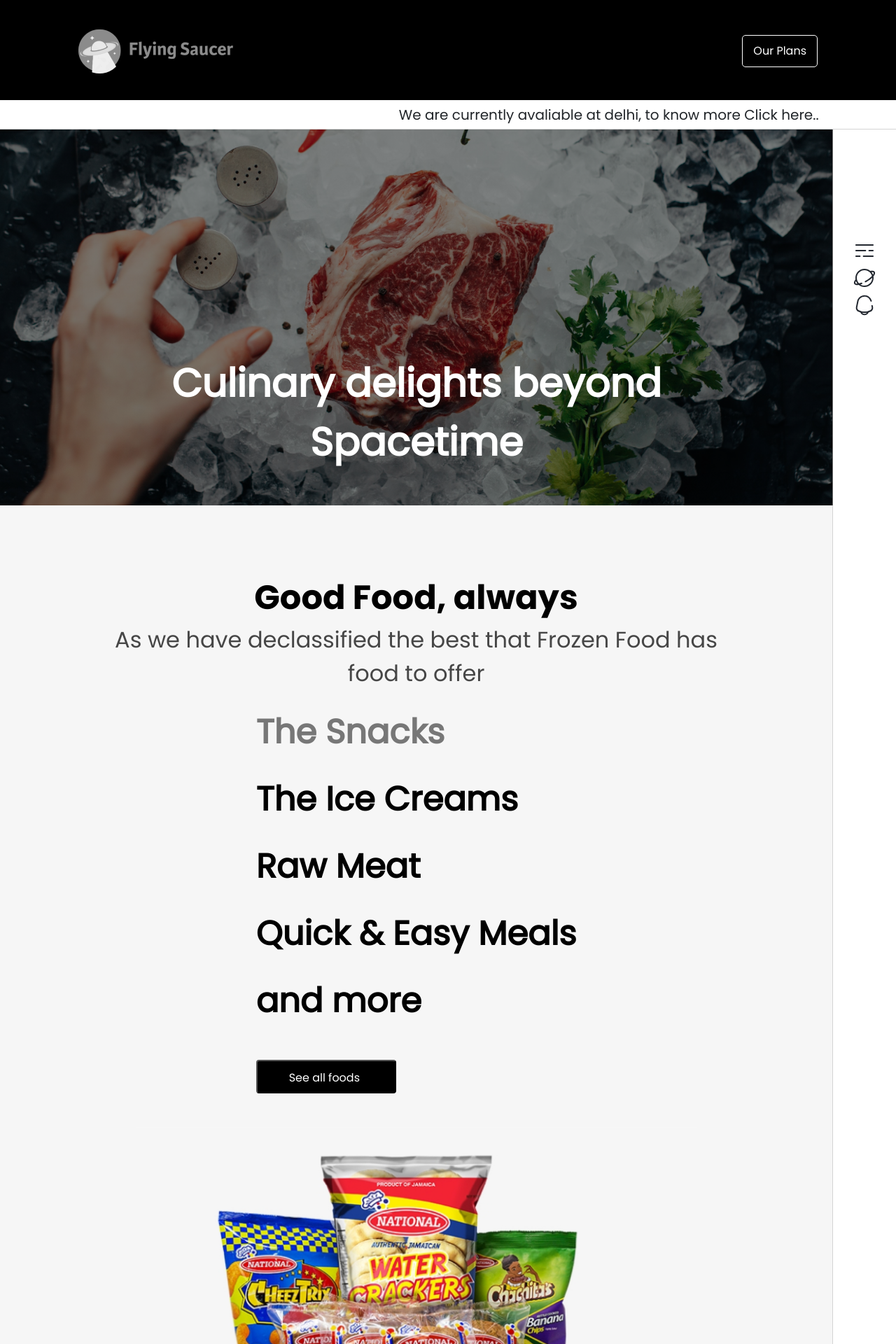
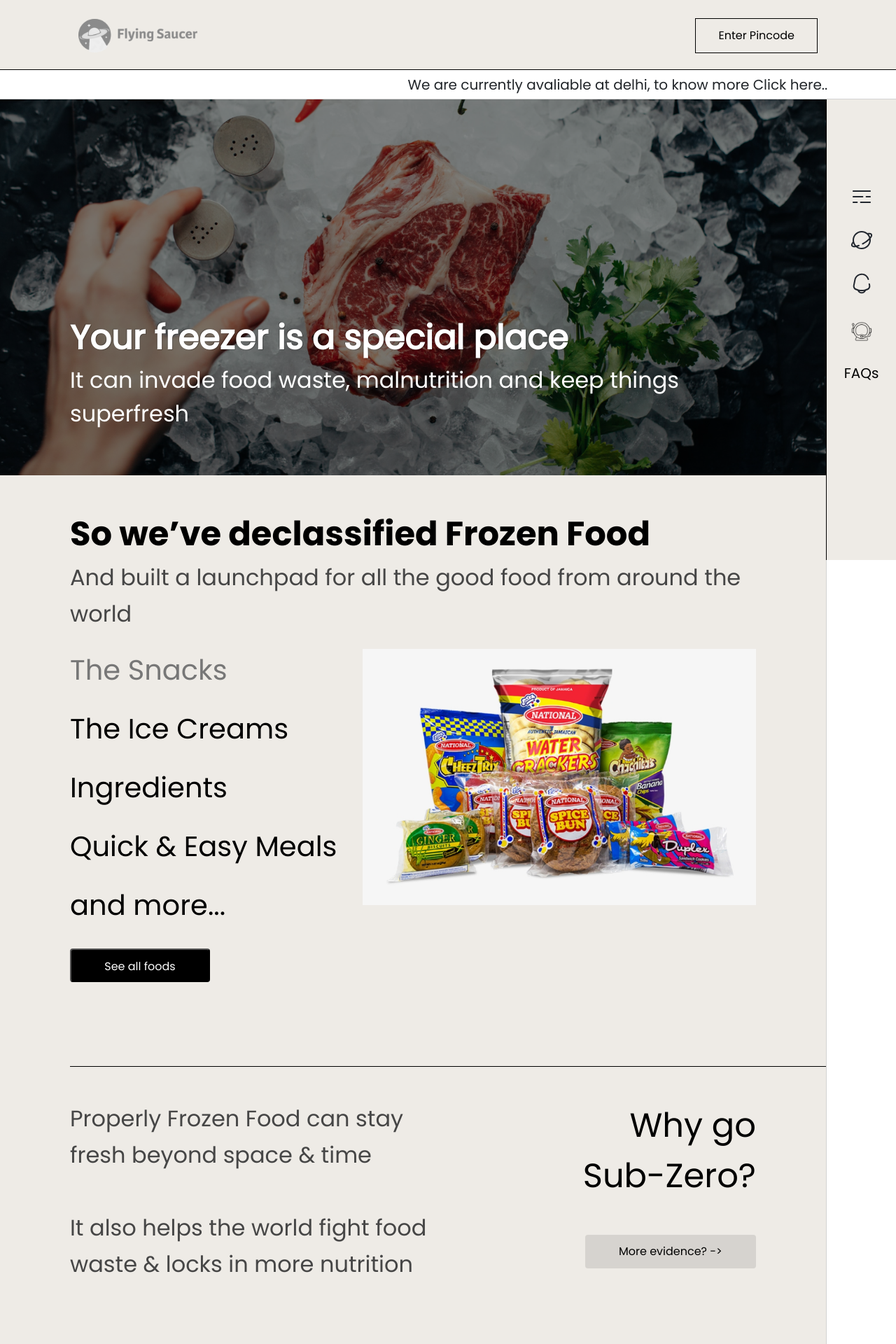
Before and after one commit to storebox1ca/flyingsaucer-frontend, a React (Create React App) app: page / in a window 1280 px wide. Shown: the top 1920 px of the page at 70% size. Built offline with nearby package versions, Linux system fonts and the light colour scheme; no server answers.

Commit message:
design ready

```diff
--- a/src/App.css
+++ b/src/App.css
@@ -1,5 +1,5 @@
 .App {
-  text-align: center;
+  text-align: left;
 }
 
 .App-logo {
@@ -50,18 +50,22 @@
   border-top: 0;
   overflow: hidden;
 }
+.minDiv-text
+{
+  padding: 0 100px 0 100px;
+}
 @media screen and (max-width: 575px)
 {
   .MinDiv
   {
-    max-width: 100%;
+    margin-right: 0;
   }
 }
 @media (min-width: 576px)
 {
   .MinDiv
   {
-    max-width: calc(100% - 90px);
+    margin-right: 99px;
   }
 }
 
@@ -103,7 +107,7 @@ ul.footer-links li
 ul.footer-links a
 {
   font-size: 24px;
-  color: white;
+  color: #000000;
   text-decoration: none;
 }
 ul.footer-links a:hover
@@ -199,16 +203,27 @@ ul.footer-links a:hover
   width: 32px;
   height: 32px;
 }
-.svg-line
-{
-  width: 175px;
-  height: 3px;
-}
 .svg-icon-min:hover
 {
   width: 35px;
   height: 35px;
   filter: invert(27%) sepia(51%) saturate(2878%) hue-rotate(346deg) brightness(104%) contrast(97%);
+}
+.svg-icon-mid
+{
+  width: 45px;
+  height: 45px;
+}
+.svg-icon-mid:hover
+{
+  width: 48px;
+  height: 48px;
+  filter: invert(27%) sepia(51%) saturate(2878%) hue-rotate(346deg) brightness(104%) contrast(97%);
+}
+.svg-line
+{
+  width: 175px;
+  height: 3px;
 }
 .svg-line:hover
 {
@@ -239,6 +254,10 @@ ul.footer-links a:hover
 .svg-icon-notification
 {
   background-image: url('../public/svgs/notification.svg');
+}
+.svg-icon-aqua
+{
+  background-image: url('../public/svgs/image-6@2x.png');
 }
 .svg-icon-chevrons-right
 {
@@ -283,40 +302,46 @@ ul.footer-links a:hover
   width: 288px;
   height: 260px;
 }
-.SectionOneOverlay
+.SectionOneTextBox
 {
-  position: absolute;
-  min-Height: 250px;
-  max-height: 950px;
-  height: calc(100vw / 2.21);
-  background: linear-gradient(180deg, rgba(0, 0, 0, 0.48) 0%, rgba(0, 0, 0, 0.5) 100%);
+  height: 100%;
+  min-Height: calc(100vw / 2.21);
 }
 .SectionOneText
 {
-  font-weight: 600;
-  text-align: center;
+  font-weight: 800;
+  text-align: left;
   color: #FFFFFF;
+  font-size: 48px;
+  text-shadow: 1px 1px rgba(0, 0, 0, 0.25), -1px -1px rgba(0, 0, 0, 0.25);
+}
+.SectionOneOverlay
+{
+  position: relative;
+  height: 100%;
+  min-height: calc(100vw / 2.21);
+  background: linear-gradient(180deg, rgba(0, 0, 0, 0.48) 0%, rgba(0, 0, 0, 0.5) 100%);
 }
 @media screen and (max-width: 575px)
 {
   .SectionOneOverlay
   {
-    min-width: 100%;
+    width: 100%;
   }
 }
 @media (min-width: 576px)
 {
   .SectionOneOverlay
   {
-    min-width: calc(100% - 90px);
+    width: calc(100vw - 100px);
   }
 }
 @media screen and (max-width: 799px)
 {
-  .SectionOneText
+  /* .SectionOneText
   {
     font-size: 36px;
-  }
+  }  */
   .SectionTwoImage
   {
     min-height: 300px;
@@ -329,10 +354,10 @@ ul.footer-links a:hover
 }
 @media (min-width: 800px)
 {
-  .SectionOneText
+  /* .SectionOneText
   {
     font-size: 56px;
-  }
+  } */
   .SectionTwoImage
   {
     min-height: 534px;
@@ -344,7 +369,7 @@ ul.footer-links a:hover
   }
   .HeaderDiv
   {
-    padding: 40px 100px;
+    padding: 16px 100px;
   }
   .FooterDiv
   {
--- a/src/components/pages/Home.js
+++ b/src/components/pages/Home.js
@@ -1,5 +1,6 @@
 import React, { useEffect, useState } from "react";
 import styled from "styled-components";
+import { MinDivBorder } from "../partials/Sections";
 
 import Header, { Footer, Navbar } from "../partials/Theme";
 
@@ -40,49 +41,68 @@ const Home = () => {
                 </p> */}
             </SectionOneStripe>
 
-            <div className="MinDiv">
+            <div className="MinDiv" style={{backgroundColor: '#EEEBE6'}}>
 
                 {/* Section One */}
                 <SectionOne>
-                    <div className="SectionOneOverlay d-flex justify-content-center">
-                        <div className="mt-auto mb-3 mb-sm-5 SectionOneText">
-                            Culinary delights beyond<br />Spacetime
+                    <div className="SectionOneOverlay">
+                        <div className="d-flex align-items-end SectionOneTextBox">
+                            <div className="my-5 my-md-5 pt-3 py-md-3">
+                                <div className="SectionOneText minDiv-text">
+                                    Your freezer is a special place
+                                </div>
+                                <SectionOneDescription className="mt-auto minDiv-text">
+                                    It can invade food waste, malnutrition and keep things superfresh
+                                </SectionOneDescription>
+                            </div>
                         </div>
                     </div>
                 </SectionOne>
 
                 {/* Section Two */}
-                <SectionTwo className="pt-5">
+                <SectionTwo>
                     {/* One */}
-                    <SectionTwoTitle className="pt-5">
-                        Good Food, always
+                    <SectionTwoTitle className="pt-5 minDiv-text">
+                        So we’ve declassified Frozen Food
                     </SectionTwoTitle>
-                    <SectionTwoDescription className="px-2">
-                        As we have declassified the best that Frozen Food has<br />food to offer
+                    <SectionTwoDescription className="minDiv-text">
+                        And built a launchpad for all the good food from around the world
                     </SectionTwoDescription>
 
-                    <div className="d-inline-block w-auto">
-                        <div className="ml-3">
-                            <SectionTwoTextActive>The Snacks</SectionTwoTextActive>
+                    <div className="row minDiv-text mb-5 pb-5">
+                        <div className="col-12 col-xl-5">
+                            <SectionTwoText style={{color: '#777777'}}>The Snacks</SectionTwoText>
                             <SectionTwoText>The Ice Creams</SectionTwoText>
-                            <SectionTwoText>Raw Meat</SectionTwoText>
+                            <SectionTwoText>Ingredients</SectionTwoText>
                             <SectionTwoText>Quick & Easy Meals</SectionTwoText>
-                            <SectionTwoText>and more</SectionTwoText>
-                            <SectionTwoButton className="mt-5">See all foods</SectionTwoButton>
-                            <br />
+                            <SectionTwoText>and more...</SectionTwoText>
+                            <SectionTwoButton className="mt-2">See all foods</SectionTwoButton>
+                        </div>
+                        <div className="col-12 col-xl-7 pt-4">
+                            <img src="images/jamaicansnacks1.jpg" alt="" className="w-100" style={{maxHeight: '500px', maxWidth: '800px'}} />
                         </div>
                     </div>
-                    <SectionTwoImage className="SectionTwoImage" />
 
                     {/* Two */}
-                    <SectionTwoTitle className="mt-sm-5 pt-sm-5">
-                        Why go sub-zero?
-                    </SectionTwoTitle>
-                    <SectionTwoDescription className="px-2">
-                        Properly Frozen Food at -18° C helps fight food wastage & locks in more<br /> nutrition. Without the need for any preservatives or loss of flavour
-                    </SectionTwoDescription>
-                    <div className="d-flex justify-content-center mb-3">
-                        <SectionThreeButton>Show me the evidence</SectionThreeButton>
+                    <MinDivBorder />
+
+                    <div className="d-xl-flex pt-5 pb-5 mb-5">
+                        <div className="float-xl-left">
+                            <SectionTwoDescription className=" minDiv-text">
+                                Properly Frozen Food can stay fresh beyond space & time
+                                <br />
+                                <br />
+                                It also helps the world fight food waste & locks in more nutrition
+                            </SectionTwoDescription>
+                        </div>
+                        <div className="float-xl-right" style={{minWidth: '450px'}}>
+                            <SectionTwoThreeTitle className="minDiv-text mb-5">
+                                Why go <br />Sub-Zero?
+                            </SectionTwoThreeTitle>
+                            <div className="d-flex justify-content-end mb-5" style={{marginRight: '100px'}}>
+                                <SectionTwoThreeButton>{'More evidence? ->'}</SectionTwoThreeButton>
+                            </div>
+                        </div>
                     </div>
 
                     {/* Three */}
@@ -90,14 +110,14 @@ const Home = () => {
 
                     <SectionThreeTitleBox>
                         <SectionThreeTitle className="SectionThreeTitle">
-                            <span className="text-white" style={{fontFamily: 'Poppins Bold'}}>Close Encounters of the</span>
+                            <span className="text-white">Close Encounters of the</span>
                             <br />
-                            <span className="text-black" style={{fontFamily: 'Poppins Bold'}}>Hungry Kind</span>
+                            <span className="text-black">Hungry Kind</span>
                         </SectionThreeTitle>
                     </SectionThreeTitleBox>
 
-                    <SectionTwoDescription className="px-2">
-                        Subscriptions help us estimate demand better, fight food waste and grow<br /> this community meaningfully, Buying even one product every week<br /> automatically gives you all the benefits!
+                    <SectionTwoDescription className=" minDiv-text text-center">
+                        Subscriptions help us estimate demand better, fight food waste and grow this community meaningfully, Buying even one product every week automatically gives you all the benefits!
                     </SectionTwoDescription>
 
                     <div className="container">
@@ -119,18 +139,20 @@ const Home = () => {
                         </div>
                     </div>
 
-                    <div className="d-flex justify-content-center mt-3">
+                    <div className="d-flex justify-content-center mt-3 pb-5">
                         <SectionTwoButton>
                             <span style={{marginLeft: '10px'}}>Lets Shop!</span>
                         </SectionTwoButton>
                     </div>
 
+                    <MinDivBorder className="mt-5"/>
+
                     {/* Four */}
 
 
-                    <SectionTwoTitle className="mt-5 pt-5">
+                    <SectionFourTitle className="mt-5 pt-5 text-center" >
                         Saucers that are taking off...
-                    </SectionTwoTitle>
+                    </SectionFourTitle>
 
                     <div className="row my-5">
                         <div className="d-flex justify-content-center align-items-center">
@@ -179,14 +201,14 @@ const Home = () => {
 
                     {/* Six */}
 
-                    <SectionTwoTitle className="mt-5 pt-5">
+                    <SectionTwoTitle className="mt-5 pt-5 text-center">
                         FAQ’s
                     </SectionTwoTitle>
-                    <SectionTwoDescription className="mt-3">
+                    <SectionTwoDescription className="mt-3 text-center">
                         Have a question, we are here to help.
                     </SectionTwoDescription>
 
-                    <div className="container pt-5 pb-5">
+                    <SectionFAQ className="pt-5 pb-5">
                         <div className="d-flex justify-content-between align-items-center">
                             <SectionFiveFaqText>How does Flying Saucer work?</SectionFiveFaqText>
                             <div style={{minWidth: '20px>'}}><span className="svg-icon svg-icon-min svg-icon-chevron-down"></span></div>
@@ -212,7 +234,7 @@ const Home = () => {
                             <div style={{minHeight: '20px>'}}><span className="svg-icon svg-icon-min svg-icon-chevron-down"></span></div>
                         </div>
                         <hr style={{opacity: '1'}} />
-                    </div>
+                    </SectionFAQ>
 
                 </SectionTwo>
 
@@ -227,9 +249,8 @@ export default Home;
 // Section One
 const SectionOne = styled.div`
     min-width: 100%;
-    min-Height: 250px;
     max-height: 950px;
-    height: calc(100vw / 2.21);
+    min-height: calc(100vw / 2.21);
     background-image: url('images/Rectangle 3038.png');
     background-size: cover;
     background-position: center;
@@ -248,18 +269,25 @@ const SectionOneStripe = styled.div`
 
 `;
 
+const SectionOneDescription = styled.div`
+    font-weight: 400;
+    font-size: 32px;
+    color: #ffffff;
+    line-height: 48px;
+    text-align: left;
+    z-index:101;
+`;
+
 // Section Two
 const SectionTwo = styled.div`
     width: 100%;
-    background: #F6F6F6;
 `;
 
 // Section Two 1
 const SectionTwoTitle = styled.div`
     width: 100%;
-    text-align: center;
     font-family: Poppins Bold;
-    font-weight: 700;
+    font-weight: 800;
     font-size: 48px;
     line-height: 72px;
     color: #000000;
@@ -267,11 +295,18 @@ const SectionTwoTitle = styled.div`
 
 const SectionTwoDescription = styled.div`
     width: 100%;
-    text-align: center;
-    font-weight: 500;
+    font-weight: 400;
     font-size: 32px;
-    line-height: 48px;
+    line-height: 52px;
     color: #464646;
+`;
+
+const SectionTwoThreeTitle = styled.div`
+    font-weight: 400;
+    font-size: 48px;
+    line-height: 72px;
+    text-align: right;
+    color: #000000;
 `;
 
 const SectionTwoImage = styled.div`
@@ -280,53 +315,39 @@ const SectionTwoImage = styled.div`
     background-size: contain;
     background-repeat: no-repeat;
     margin-bottom: 50px;
-    max-width: calc(100vw - 90px);
-`;
-
-const SectionTwoTextActive = styled.div`
-    font-weight: 600;
-    margin: 24px;
-    font-size: 48px;
-    text-align: left;
-    line-height:72px;
-    color: #777777;
+    max-width: calc(100vw - 100px);
 `;
 
 const SectionTwoText = styled.div`
-    font-weight: 600;
-    margin: 24px;
-    font-size: 48px;
-    text-align: left;
-    line-height:72px;
+    font-weight: 400;
+    margin: 24px 0;
+    font-size: 40px;
+    line-height: 60px;
     color: #000000;
 `;
 
 const SectionTwoButton = styled.button`
-    display: flex;
-    flex-direction: row;
-    align-items: flex-between;
     padding: 12px 45px;
     font-size: 16px;
     color: #ffffff;
     width: 200px;
     height: 48px;
-    margin: 24px;
+    margin: 24px 0;
     background: #000000;
     border-radius: 4px;
 `;
 
-const SectionThreeButton = styled.button`
-    display: flex;
-    flex-direction: row;
-    align-items: flex-between;
-    padding: 12px 45px;
+const SectionTwoThreeButton = styled.div`
+    padding: 12px 48px;
     font-size: 16px;
     color: #ffffff;
-    width: 281px;
+    width: 244px;
     height: 48px;
-    margin: 48px;
-    background: #000000;
+    background: rgba(0, 0, 0, 0.1);
     border-radius: 4px;
+    font-weight: 400;
+    line-height: 24px;
+    color: #000000
 `;
 
 // Three
@@ -345,7 +366,8 @@ const SectionThreeTitleBox = styled.div`
 `;
 
 const SectionThreeTitle = styled.div`
-    font-weight: 700;
+    font-family: Poppins Bold;
+    font-weight: 400;
     font-size: 56px;
     line-height: 84px;
     text-align: center;
@@ -353,6 +375,12 @@ const SectionThreeTitle = styled.div`
 `;
 
 // Four
+const SectionFourTitle = styled.div`
+    font-weight: 400;
+    font-size: 48px;
+    line-height: 72px;
+`;
+
 const SectionFourRectangle = styled.div`
     width: 288px;
     height: 317px;
@@ -411,3 +439,16 @@ const SectionFiveFaqText = styled.div`
     font-size: 32px;
     line-height: 52px;
 `;
+
+const SectionFAQ = styled.div`
+    padding: 0 25px;
+
+    @media (min-width: 575px) and (max-width: 849px)
+    {
+        padding: 0 50px;
+    }
+    @media (min-width: 850px)
+    {
+        padding: 0 100px;
+    }
+`;
--- a/src/components/pages/NotFound.js
+++ b/src/components/pages/NotFound.js
@@ -1,5 +1,4 @@
 import React from "react";
-import { MinDiv } from "../partials/Sections";
 
 import Header, { Footer } from "../partials/Theme";
 
@@ -9,12 +8,12 @@ const NotFound = () => {
 
             <Header />
             {/* Not found section */}
-            <MinDiv className="d-flex justify-content-center align-items-center">
+            <div className="MinDiv d-flex justify-content-center align-items-center">
                 <div className="d-block">
                     <h3>404</h3>
                     <h6>Page not found.</h6>
                 </div>
-            </MinDiv>
+            </div>
 
             <Footer />
         </div>
--- a/src/components/partials/Sections.js
+++ b/src/components/partials/Sections.js
@@ -2,7 +2,7 @@ import styled from "styled-components";
 
 const MinDiv = styled.main`
     min-height: calc(100vh - 143px - 397px);
-    max-width: calc(100vw - 90px);
+    max-width: calc(100vw - 100px);
     left: 0;
     border: 1px solid lightgrey;
     border-left: 0;
@@ -11,4 +11,9 @@ const MinDiv = styled.main`
     overflow: hidden;
 `;
 
-export { MinDiv };
+const MinDivBorder = styled.div`
+    margin-left: 100px;
+    border-top: 1px solid #000000;
+`;
+
+export { MinDivBorder };
--- a/src/components/partials/Theme.js
+++ b/src/components/partials/Theme.js
@@ -1,5 +1,6 @@
 import React from "react";
 import styled from "styled-components";
+import { MinDivBorder } from "../partials/Sections";
 
 function Header() {
     return (
@@ -11,7 +12,7 @@ function Header() {
                     {/* Company logo */}
                     <HeaderLogo />
                     {/* Hamburger button */}
-                    <HamBurger className="hamburger d-none d-sm-inline-block">Our Plans</HamBurger>
+                    <HamBurger className="hamburger d-none d-sm-inline-block">Enter Pincode</HamBurger>
                     <div className="d-inline-block d-sm-none pt-2">
                         <span className="svg-icon svg-icon-min-white svg-icon-menu"></span>
                     </div>
@@ -25,10 +26,12 @@ function Navbar() {
     return (
         <NavbarDiv className="d-none d-sm-flex justify-content-center align-items-center">
             {/* Navbar */}
-            <div className="text-black p-2">
+            <div className="text-black text-center p-2">
                 <span className="svg-icon svg-icon-min svg-icon-menu"></span>
                 <span className="svg-icon svg-icon-min svg-icon-cart"></span>
                 <span className="svg-icon svg-icon-min svg-icon-notification"></span>
+                <span className="svg-icon svg-icon-mid svg-icon-aqua" style={{ marginBottom: '15px'}}></span>
+                <span className="svg-icon-mid" style={{fontSize: '20px'}}>FAQs</span>
             </div>
         </NavbarDiv>
     );
@@ -38,17 +41,33 @@ function Navbar() {
 function Footer() {
     return (
         <FooterDiv>
-            <div className="container">
-                <div className="row pt-4">
+            <MinDivBorder className="mt-5"/>
+            <div className="minDiv-text">
+                <div className="row pt-5 pb-4">
                     <div className="col-12 col-xl-5 text-start">
-                        <label className="font-36 mb-4">Get in Touch</label>
-                        <div className="input-group submit-box">
+                        <HeaderLogo className="mb-3" />
+                        {/* <div className="input-group submit-box">
                             <input type="text" className="form-control submit-mail-left" placeholder="Enter your mail" />
                             <div className="input-group-append submit-mail-right d-flex justify-content-center align-items-center">
                                 <svg className="svg-icon svg-icon-min svg-icon-chevrons-right"></svg>
                             </div>
+                        </div> */}
+                        <SectionEmailText>flyingsaucer@gmail.com</SectionEmailText>
+
+                        <div className="mt-4">
+                            <div className="social-icon d-inline-block mr-2">
+                                <img className="text-white" src="svgs/facebook 1.png" />
+                            </div>
+                            <div className="social-icon d-inline-block m-2">
+                                <img className="text-white" src="svgs/instagram 1.png" />
+                            </div>
+                            <div className="social-icon d-inline-block m-2">
+                                <img className="text-white" src="svgs/linkedin 1.png" />
+                            </div>
+                            <div className="social-icon d-inline-block m-2">
+                                <img className="text-white" src="svgs/twitter 1.png" />
+                            </div>
                         </div>
-                        <p className="mt-4 mb-5">Get your first meal box for free</p>
                     </div>
                     <div className="col-12 col-xl-7">
                         <div className="row">
@@ -81,30 +100,10 @@ function Footer() {
                         </div>
                     </div>
                 </div>
-                <div className="row">
-                    <div className="col-12">
-                        <div className="w-100 d-flex">
-                            <div className="float-left d-sm-inline-block">
-                                <p className="text-light mt-3 pt-3">Copyright@floe All Rights Reserved</p>
-                            </div>
-                            <div className="mx-auto"></div>
-                            <div className="float-right d-inline-block">
-                                <div className="social-icon d-inline-block m-2">
-                                    <img className="text-white" src="svgs/facebook 1.png" />
-                                </div>
-                                <div className="social-icon d-inline-block m-2">
-                                    <img className="text-white" src="svgs/instagram 1.png" />
-                                </div>
-                                <div className="social-icon d-inline-block m-2">
-                                    <img className="text-white" src="svgs/linkedin 1.png" />
-                                </div>
-                                <div className="social-icon d-inline-block m-2">
-                                    <img className="text-white" src="svgs/twitter 1.png" />
-                                </div>
-                            </div>
-                        </div>
-                    </div>
-                </div>
+            </div>
+            <MinDivBorder className="mb-2" />
+            <div className="py-4">
+                <SectionCopyRightText className="mb-3 text-center">Copyright@floe All Rights Reserved</SectionCopyRightText>
             </div>
         </FooterDiv>
     );
@@ -115,46 +114,70 @@ export { Footer, Navbar };
 
 // Header
 const HeaderDiv = styled.div`
+    position: relative;
     width: 100%;
-    height: 143px;
+    height: 100px;
     color: white;
-    background: #000000;
+    background: #EEEBE6;
     box-shadow: 0px -4px 12px rgba(165, 165, 165, 0.25);
     overflow: hidden;
+    border-bottom: 1px solid #000000;
 `;
 
 const HeaderLogo = styled.div`
-    width: 221px;
-    height: 63px;
+    width: 170px;
+    height: 48px;
     display: inline-block;
     background: url(Flying_saucer_logo.png);
+    background-size: 170px 48px;
 `;
 
 const HamBurger = styled.div`
     margin: 10px 0;
     font-weight: 500;
     font-size: 16px;
-    border: 1px solid white;
-    border-radius: 5px;
-    padding: 10px 15px;
+    color: #000000;
+    border: 1px solid #000000;
+    padding: 12px 32px;
     z-index: 110;
 `;
 
 // Navbar
 const NavbarDiv = styled.div`
+    background: #EEEBE6;
     position: fixed;
     right: 0;
-    width: 90px;
-    padding: 8px;
+    width: 100px;
+    padding: 32px;
     height: 100vh;
-    z-index: 100;
+    border-left: 1px solid #000000;
+
+    span
+    {
+        margin-top: 13px;
+        margin-bottom: 10px;
+        font-weight: 400;
+    }
 `;
 
 // Footer
 const FooterDiv = styled.div`
     width: 100%;
-    min-height: 397px;
-    color: white;
-    background: #000000;
-    box-shadow: 0px -4px 12px rgba(165, 165, 165, 0.25);
+    min-height: 330px;
+    background: #EEEBE6;
 `;
+
+const SectionCopyRightText = styled.div`
+    color: #000000;
+    font-weight: 400;
+    font-size: 16px;
+    line-height: 24px;
+`;
+
+const SectionEmailText = styled.div`
+    font-family: Poppins;
+    color: #000000;
+    font-weight: 400;
+    font-size: 16px;
+    line-height: 24px;
+`;
--- a/src/index.css
+++ b/src/index.css
@@ -5,6 +5,7 @@ body {
     sans-serif;
   -webkit-font-smoothing: antialiased;
   -moz-osx-font-smoothing: grayscale;
+  background-color: #EEEBE6;
 }
 
 code {
```
Also changed, not shown: public/svgs/image-6@2x.png (added).
